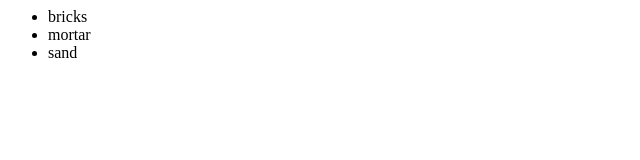
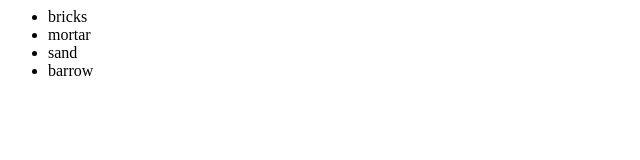
Before and after one commit to Waveguide1969/newGitTest, a plain HTML site: page index.html in a window 1280 px wide. Shown: the full height of the page, 0-640 px from the left. Drawn offline with Linux system fonts and the light colour scheme.

Commit message:
made more changes

```diff
--- a/index.html
+++ b/index.html
@@ -5,6 +5,7 @@
 				<li>bricks</li>
 				<li>mortar</li>
 				<li>sand</li>
+				<li>barrow</li>
 			</ul>
 		</div>
 	</body>
```
